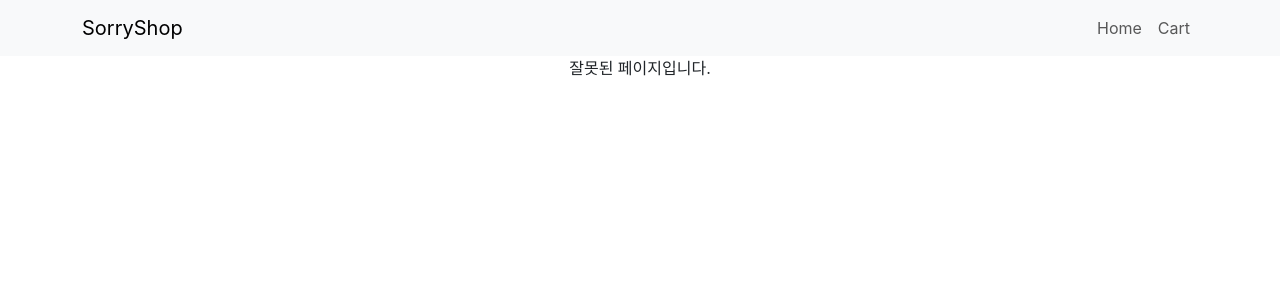
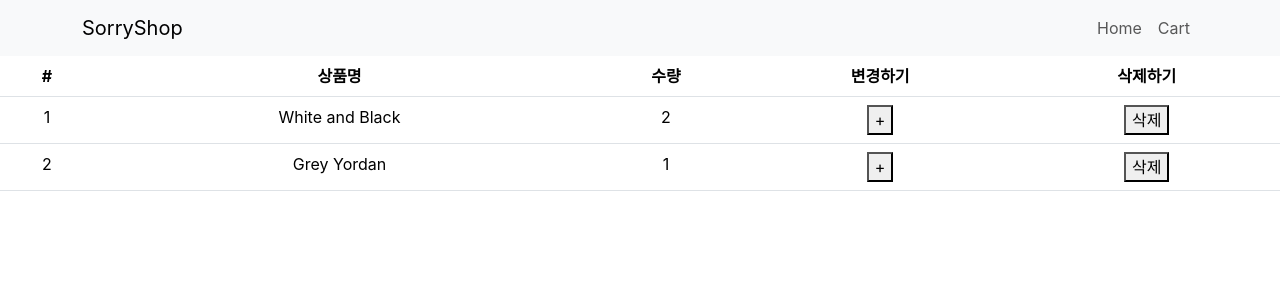
Before and after one commit to simjaesung/react-study2, a React (Create React App) app: page /cart in a window 1280 px wide. Shown: the top 300 px of the page. Built offline with nearby package versions, Linux system fonts and the light colour scheme.

Commit message:
cart 컴포넌트 + redux 적용

```diff
--- a/package.json
+++ b/package.json
@@ -3,6 +3,7 @@
   "version": "0.1.0",
   "private": true,
   "dependencies": {
+    "@reduxjs/toolkit": "^1.8.1",
     "@testing-library/jest-dom": "^5.17.0",
     "@testing-library/react": "^13.4.0",
     "@testing-library/user-event": "^13.5.0",
@@ -11,6 +12,7 @@
     "react": "^18.2.0",
     "react-bootstrap": "^2.10.1",
     "react-dom": "^18.2.0",
+    "react-redux": "^8.1.3",
     "react-router-dom": "^6.22.3",
     "react-scripts": "5.0.1",
     "styled-components": "^6.1.8",
--- a/src/App.js
+++ b/src/App.js
@@ -3,7 +3,7 @@ import {Container, Nav, Navbar, Row, Col, Spinner} from 'react-bootstrap';
 import { useState } from 'react';
 import data from './data.js';
 import Shoes from './routes/Shoes.js';
-import Tab from './routes/Tabs.js';
+import Cart from './routes/Cart.js';
 import Detail from './routes/Detail.js';
 import { Routes, Route, Link, useNavigate, Outlet } from 'react-router-dom';
 import axios from 'axios';
@@ -23,7 +23,7 @@ function App() {
           </Navbar.Brand>
           <Nav>
             <Nav.Link onClick={()=>navigate('/')}>Home</Nav.Link>
-            <Nav.Link onClick={()=>navigate('/detail')}>Cart</Nav.Link>
+            <Nav.Link onClick={()=>navigate('/cart')}>Cart</Nav.Link>
           </Nav>
         </Container>
       </Navbar>
@@ -60,6 +60,7 @@ function App() {
           </>
         }/>
         <Route path="/detail/:id" element={<Detail shoes={shoes}/>}/>
+        <Route path="/cart" element={<Cart/>}/>
         <Route path="/about" element={<About/>}>
           <Route path="member" element ={<div>멤버페이지</div>}/>
           <Route path="location" element={<div>지역페이지</div>}/>
--- a/src/index.js
+++ b/src/index.js
@@ -4,13 +4,17 @@ import './index.css';
 import App from './App';
 import reportWebVitals from './reportWebVitals';
 import { BrowserRouter } from 'react-router-dom';
+import { Provider } from "react-redux";
+import store from './store.js'
 
 const root = ReactDOM.createRoot(document.getElementById('root'));
 root.render(
   <React.StrictMode>
-    <BrowserRouter>
-      <App />
-    </BrowserRouter>
+    <Provider store = {store}>
+      <BrowserRouter>
+        <App />
+      </BrowserRouter>
+    </Provider>
   </React.StrictMode>
 );
 
--- /dev/null
+++ b/src/routes/Cart.js
@@ -0,0 +1,39 @@
+import { Table } from "react-bootstrap";
+import { useSelector, useDispatch } from "react-redux";
+import { changeCnt, delItem } from "../store";
+function Cart(){
+    let basket = useSelector((state) => { return state.basket });
+    let dispatch = useDispatch();
+    console.log(basket);
+    return(
+        <Table>
+        <thead>
+            <tr>
+            <th>#</th>
+            <th>상품명</th>
+            <th>수량</th>
+            <th>변경하기</th>
+            <th>삭제하기</th>
+            </tr>
+        </thead>
+        {
+            basket.map(function(a,i){
+                return(
+                    <tbody>
+                        <tr>
+                        <td>{i + 1}</td>
+                        <td>{a.name}</td>
+                        <td>{a.count}</td>
+                        <td><button onClick={()=>{dispatch(changeCnt(a.id))}}>+</button></td>
+                        <td><button onClick={()=>{dispatch(delItem(a.id))}}>삭제</button></td>
+                        </tr>
+                    </tbody>
+                )
+            })
+        }
+
+        </Table>
+    )
+}
+
+export default Cart;
--- a/src/routes/detail.js
+++ b/src/routes/detail.js
@@ -1,7 +1,9 @@
 import { useParams } from "react-router-dom";
 import { useEffect, useState } from "react";
 import Tab from './Tabs.js';
+import { useDispatch } from "react-redux";
 import styled from 'styled-components';
+import { addItem } from "../store.js";
 
 function Detail(props){
     // let [popup, setPop] = useState(1);
@@ -11,6 +13,7 @@ function Detail(props){
     let[input,setInput] = useState('');
     let [fade, setFade] = useState('');
     let [shoes,setShoes] = useState(props.shoes);
+    let dispatch = useDispatch();
     //console.log(shoes);
     //html 랜더링 후에 동작, 시간이 오래 걸리는 코드를 여기다 작성(side Effect 코드)
     useEffect(()=>{
@@ -38,7 +41,8 @@ function Detail(props){
                 <p>{shoes[id].content}</p>
                 <p>{shoes[id].price}원</p>
                 <p><input id = "input" onChange={(e)=>{setInput(e.target.value)}}></input></p>
-                <button className="btn btn-danger">주문하기</button>
+                <button className="btn btn-danger"
+                    onClick={()=>{dispatch(addItem(shoes[id]))}}>주문하기</button>
                 </div>
             </div>
         </div>
--- /dev/null
+++ b/src/store.js
@@ -0,0 +1,39 @@
+import { configureStore, createSlice } from '@reduxjs/toolkit'
+
+let basket = createSlice({
+    name : 'basket',
+    initialState : [
+        {id : 0, name : 'White and Black', count : 2},
+        {id : 2, name : 'Grey Yordan', count : 1}
+    ],
+    reducers : {
+        changeCnt(state,action){
+            let idx = state.findIndex((e)=>{ return e.id == action.payload });
+            state[idx].count++;
+        },
+        addItem(state,action){
+            let check = state.find((e)=>{return e.name === action.payload.title});
+            if(check){
+                let idx = state.findIndex((e)=>{ return e.name === action.payload.title });
+                state[idx].count++;
+            }
+            else {
+                let tmp = action.payload;
+                state.push({id : tmp.id, name : tmp.title, count : 1});
+            }
+        },
+        delItem(state,action){
+            let idx = state.findIndex((e)=>{ return e.id == action.payload });
+            state.splice(idx,1);
+        }
+    }
+})
+
+export let { changeCnt, addItem, delItem } = basket.actions;
+
+
+export default configureStore({
+  reducer: {
+    basket : basket.reducer
+   }
+})
```
Also changed, not shown: 1 other file (tests, documents, lock files or other folders).
